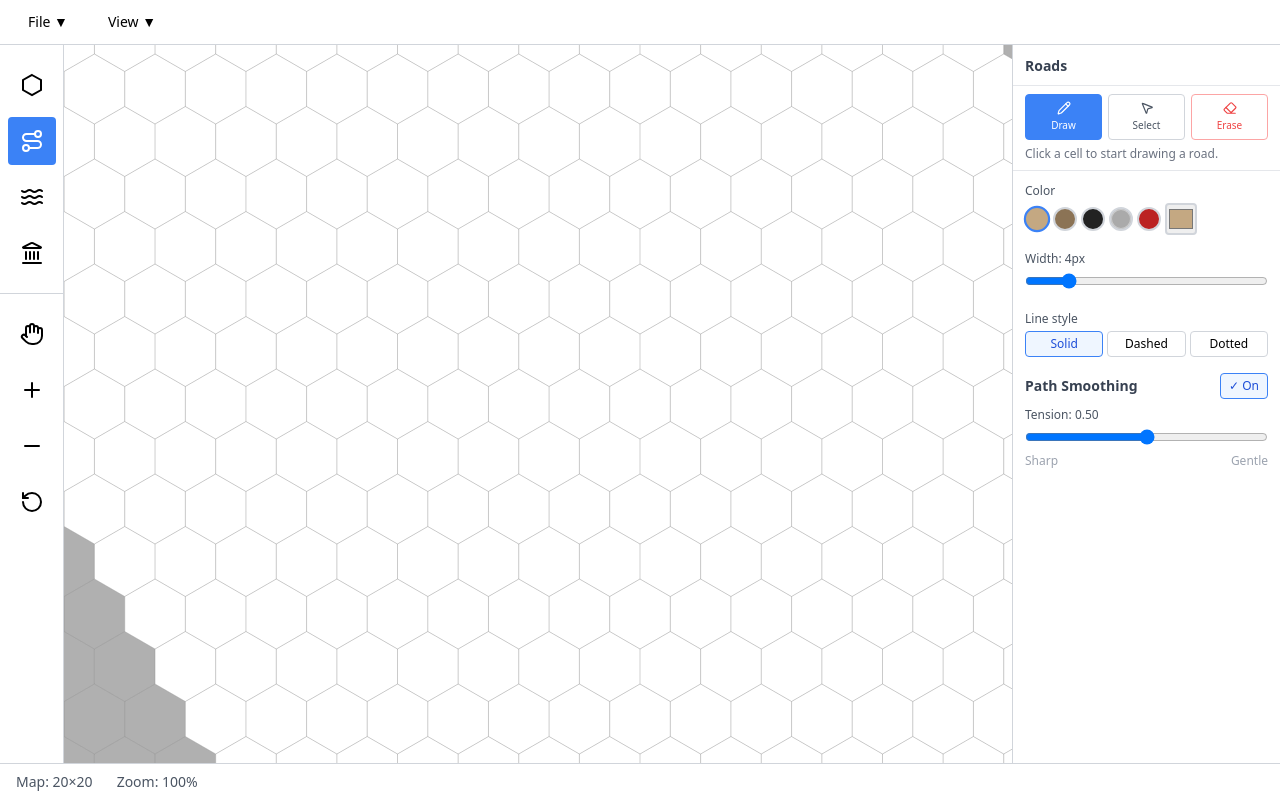
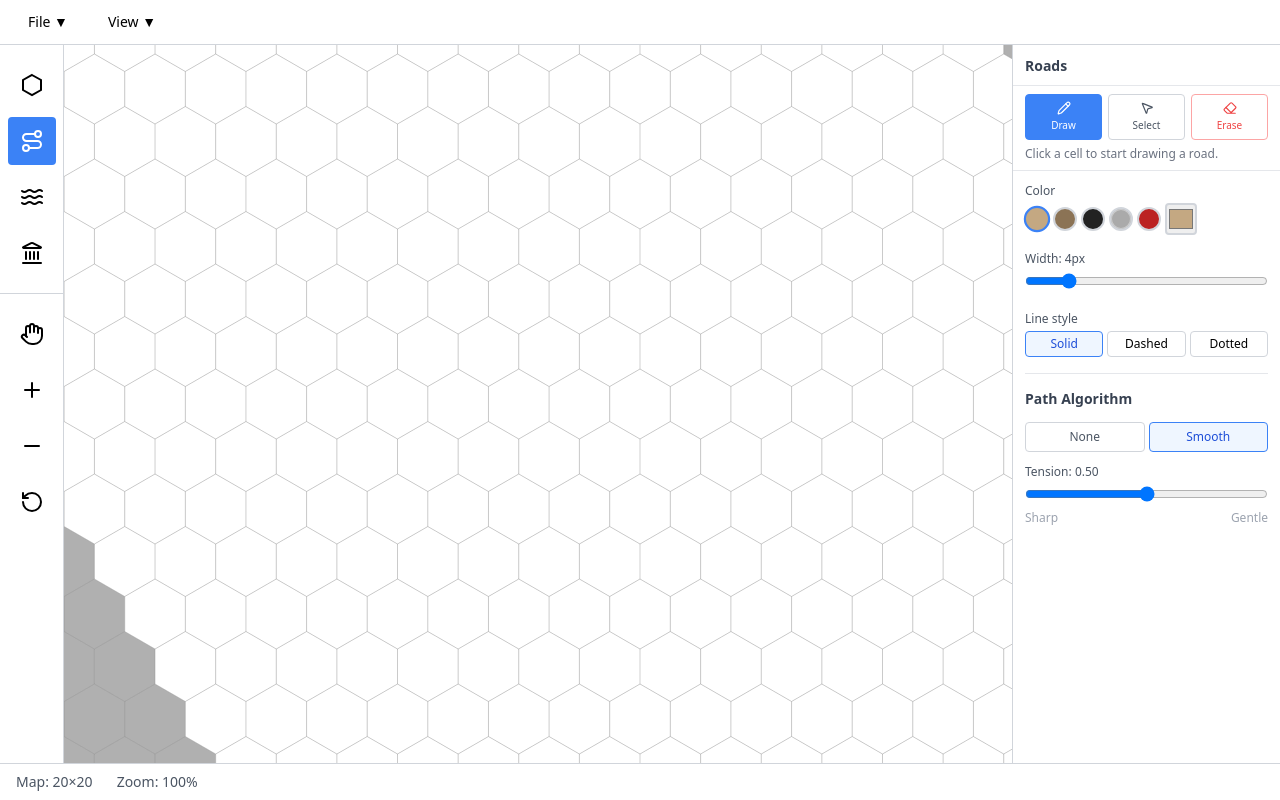
Before and after one commit to straylight77/hex-map-builder, a React (Vite) app: page / in a window 1280 px wide. Both pictures are taken after a click on the button 31 px from the left and 141 px from the top of the page. Built offline with nearby package versions, Linux system fonts and the light colour scheme.

Commit message:
Further cleanups in settings for Road and River.  Added 'none' option and consistent algorithm chooser for roads.

```diff
--- a/src/components/PathLibrary.jsx
+++ b/src/components/PathLibrary.jsx
@@ -13,6 +13,17 @@ const MODES = [
   { id: 'draw',   icon: <Pencil size={14} />,        label: 'Draw'   },
   { id: 'select', icon: <MousePointer2 size={14} />,  label: 'Select' },
   { id: 'erase',  icon: <Eraser size={14} />,         label: 'Erase'  },
+];
+
+const RIVER_ALGORITHMS = [
+  { id: 'none',    label: 'None'    },
+  { id: 'smooth',  label: 'Smooth'  },
+  { id: 'meander', label: 'Meander' },
+];
+
+const ROAD_ALGORITHMS = [
+  { id: 'none',   label: 'None'   },
+  { id: 'smooth', label: 'Smooth' },
 ];
 
 function modeHint(toolLabel, pathToolMode, isDrawingPath, activePath, hasSelection) {
@@ -54,12 +65,13 @@ export function PathLibrary({
   const editUpdater = pathToolMode === 'select' && hasSelection ? onUpdateSelectedStyle : onUpdateStyle;
 
   const meander   = editStyle?.meander;
-  const algorithm = editStyle?.algorithm ?? 'meander'; // 'smooth' | 'meander'
+  const algorithm = editStyle?.algorithm ?? (isRiver ? 'meander' : 'none');
 
-  const showAlgorithmControls = isRiver && (pathToolMode === 'draw' || (pathToolMode === 'select' && hasSelection));
+  const showStyleControls = pathToolMode === 'draw' || (pathToolMode === 'select' && hasSelection);
 
-  const swatches = isRiver ? RIVER_SWATCHES : ROAD_SWATCHES;
-  const hint     = modeHint(toolLabel, pathToolMode, isDrawingPath, activePath, hasSelection);
+  const algorithms = isRiver ? RIVER_ALGORITHMS : ROAD_ALGORITHMS;
+  const swatches   = isRiver ? RIVER_SWATCHES : ROAD_SWATCHES;
+  const hint       = modeHint(toolLabel, pathToolMode, isDrawingPath, activePath, hasSelection);
 
   return (
     <div className="absolute right-0 top-0 bottom-0 z-10" style={{ width: PANEL_WIDTH }}>
@@ -126,7 +138,7 @@ export function PathLibrary({
         {/* Body */}
         <div className="flex-1 overflow-y-auto p-3 space-y-4">
 
-          {editStyle && (pathToolMode === 'draw' || (pathToolMode === 'select' && hasSelection)) && (
+          {editStyle && showStyleControls && (
             <>
               {/* Color */}
               <SwatchColorPicker
@@ -171,16 +183,12 @@ export function PathLibrary({
                 </div>
               </div>
 
-              {/* Path Algorithm (rivers only) */}
-              {showAlgorithmControls && (
+              {/* Path Algorithm */}
               <div className="border-t border-gray-200 pt-3 space-y-3">
                 <span className="text-sm font-semibold text-gray-700">Path Algorithm</span>
 
                 <div className="flex gap-1 mt-1">
-                    {[
-                      { id: 'smooth',  label: 'Smooth'  },
-                      { id: 'meander', label: 'Meander' },
-                    ].map(({ id, label }) => (
+                  {algorithms.map(({ id, label }) => (
                     <button
                       key={id}
                       onClick={() => editUpdater({ algorithm: id })}
@@ -213,7 +221,7 @@ export function PathLibrary({
                   </div>
                 )}
 
-                  {/* Meander controls */}
+                {/* Meander controls (rivers only) */}
                 {algorithm === 'meander' && (
                   <div className="space-y-3">
                     <div>
@@ -263,42 +271,6 @@ export function PathLibrary({
                   </div>
                 )}
               </div>
-              )}
-
-              {/* Path Smoothing (roads only) */}
-              {!isRiver && (
-                <div>
-                  <div className="flex items-center justify-between mb-1">
-                    <label className="text-sm font-semibold text-gray-700">Path Smoothing</label>
-                    <button
-                      onClick={() => editUpdater({ spline: { enabled: !editStyle.spline?.enabled } })}
-                      className={`text-xs px-2 py-1 rounded border ${
-                        editStyle.spline?.enabled
-                          ? 'border-blue-500 bg-blue-50 text-blue-700'
-                          : 'border-gray-300 text-gray-500 hover:border-gray-400'
-                      }`}
-                    >
-                      {editStyle.spline?.enabled ? '✓ On' : 'Off'}
-                    </button>
-                  </div>
-                  {editStyle.spline?.enabled && (
-                    <div className="mt-2">
-                      <label className="block text-xs font-medium text-gray-600 mb-1">
-                        Tension: {(editStyle.spline.tension ?? 0.5).toFixed(2)}
-                      </label>
-                      <input
-                        type="range" min="0" max="1" step="0.05"
-                        value={editStyle.spline.tension ?? 0.5}
-                        onChange={e => editUpdater({ spline: { tension: parseFloat(e.target.value) } })}
-                        className="w-full"
-                      />
-                      <div className="flex justify-between text-xs text-gray-400 mt-0.5">
-                        <span>Sharp</span><span>Gentle</span>
-                      </div>
-                    </div>
-                  )}
-                </div>
-              )}
             </>
           )}
 
--- a/src/data/mapSchema.js
+++ b/src/data/mapSchema.js
@@ -21,15 +21,15 @@ export const DEFAULT_ROAD_STYLE = {
   width: 4,
   color: '#c4a882',   // matches ROAD_SWATCHES[0] in SwatchColorPicker.jsx
   dash: [],
+  algorithm: 'smooth', // 'none' | 'smooth'
   spline: { ...DEFAULT_SPLINE },
-  // Roads do not meander
 };
 
 export const DEFAULT_RIVER_STYLE = {
   width: 5,
   color: '#ADE1F9',   // matches RIVER_SWATCHES[0] (shallow water) in SwatchColorPicker.jsx
   dash: [],
-  algorithm: 'meander', // 'smooth' | 'meander'
+  algorithm: 'meander', // 'none' | 'smooth' | 'meander'
   spline: { ...DEFAULT_SPLINE, tension: 0.6 },
   meander: { ...DEFAULT_MEANDER },
 };
@@ -94,7 +94,17 @@ export function deserialiseMap(raw) {
     tilesEntries = [];
   }
 
-  // Migrate rivers that lack a meander field (saved before this feature)
+  // Migrate roads — add algorithm if missing (saved before this feature)
+  const roads = (raw.roads ?? []).map(r => ({
+    ...r,
+    style: {
+      ...DEFAULT_ROAD_STYLE,
+      ...r.style,
+      algorithm: r.style?.algorithm ?? 'smooth',
+    },
+  }));
+
+  // Migrate rivers — add algorithm if missing, ensure meander present
   const rivers = (raw.rivers ?? []).map(r => ({
     ...r,
     style: {
@@ -110,7 +120,7 @@ export function deserialiseMap(raw) {
     dimensions: raw.dimensions ?? { width: 20, height: 20 },
     tiles: new Map(tilesEntries),
     features: new Map(Array.isArray(raw.features) ? raw.features : []),
-    roads: raw.roads ?? [],
+    roads,
     rivers,
   };
 }
--- a/src/rendering/drawPath.js
+++ b/src/rendering/drawPath.js
@@ -27,10 +27,6 @@ function buildSplinePath(ctx, points, tension) {
 // Meander — midpoint displacement with pre-injected intermediate points
 // ---------------------------------------------------------------------------
 
-/**
- * Deterministic pseudo-random number in [-0.5, 0.5] seeded from two numbers.
- * Using the same seed for the same path always produces the same river shape.
- */
 function seededRand(a, b) {
   let s = Math.round(a * 1000) * 1664525 + Math.round(b * 1000) * 1013904223;
   s = (s ^ (s >>> 16)) & 0xffffffff;
@@ -39,9 +35,6 @@ function seededRand(a, b) {
   return ((s >>> 0) / 0xffffffff) - 0.5;
 }
 
-/**
- * Offset a point perpendicular to the direction AB by `amount` pixels.
- */
 function perp(a, b, amount) {
   const dx = b.x - a.x;
   const dy = b.y - a.y;
@@ -52,10 +45,6 @@ function perp(a, b, amount) {
   };
 }
 
-/**
- * Inject `count` evenly-spaced intermediate points between each pair of
- * pixel points.
- */
 function injectIntermediatePoints(pts, count) {
   if (count <= 0) return pts;
   const result = [];
@@ -74,9 +63,6 @@ function injectIntermediatePoints(pts, count) {
   return result;
 }
 
-/**
- * Recursively apply midpoint displacement to an array of pixel points.
- */
 function midpointDisplace(pts, amplitude, depth, level = 0) {
   if (depth === 0 || pts.length < 2) return pts;
 
@@ -99,12 +85,8 @@ function midpointDisplace(pts, amplitude, depth, level = 0) {
   return midpointDisplace(result, amplitude, depth - 1, level + 1);
 }
 
-/**
- * Apply meander to a pixel point array.
- */
 function applyMeander(pixels, meander) {
   if (!meander || pixels.length < 2) return pixels;
-
   const injected = injectIntermediatePoints(pixels, meander.points ?? 1);
   return midpointDisplace(injected, meander.amplitude ?? 0.70, meander.depth ?? 3);
 }
@@ -143,7 +125,7 @@ function darkenColor(hex, factor = 0.62) {
 // Stroke helper
 // ---------------------------------------------------------------------------
 
-function strokePath(ctx, pixels, spline, tension, width, color, dash, cap = 'square') {
+function strokePath(ctx, pixels, useSpline, tension, width, color, dash, cap = 'square') {
   ctx.strokeStyle = color;
   ctx.lineWidth = width;
   ctx.lineCap = cap;
@@ -151,7 +133,7 @@ function strokePath(ctx, pixels, spline, tension, width, color, dash, cap = 'squ
   ctx.setLineDash(Array.isArray(dash) ? dash : []);
 
   ctx.beginPath();
-  if (spline?.enabled && pixels.length > 2) {
+  if (useSpline && pixels.length > 2) {
     buildSplinePath(ctx, pixels, tension ?? 0.5);
   } else {
     ctx.moveTo(pixels[0].x, pixels[0].y);
@@ -163,11 +145,12 @@ function strokePath(ctx, pixels, spline, tension, width, color, dash, cap = 'squ
 /**
  * Draw a committed road or river path.
  *
- * Rivers choose their rendering based on `style.algorithm`:
- *   'smooth'  — Catmull-Rom spline only, no meander
- *   'meander' — midpoint displacement + spline on top (default)
+ * algorithm:
+ *   'none'    — straight lines between waypoints, no processing
+ *   'smooth'  — Catmull-Rom spline only
+ *   'meander' — midpoint displacement + spline (rivers only)
  *
- * Both passes (border + fill) share the same displaced points so they align exactly.
+ * Rivers get a darker border pass underneath the fill pass.
  *
  * @param {CanvasRenderingContext2D} ctx
  * @param {Array<{q:number, r:number}>} hexPath
@@ -179,39 +162,36 @@ export function drawPath(ctx, hexPath, style, hexSize) {
 
   let pixels = hexPath.map(({ q, r }) => hexToPixel(q, r, hexSize));
 
-  const isRiver = !!style.meander; // rivers always carry a meander object
-  const algorithm = style.algorithm ?? 'meander';
+  const isRiver   = !!style.meander; // rivers always carry a meander object
+  const algorithm = style.algorithm ?? (isRiver ? 'meander' : 'smooth');
 
-  // Apply meander only when it's a river AND the algorithm is 'meander'
-  if (isRiver && algorithm === 'meander') {
+  // Apply displacement for meander algorithm (rivers only)
+  if (algorithm === 'meander') {
     pixels = applyMeander(pixels, style.meander);
   }
 
-  // For smooth rivers, force spline on so they always curve nicely
-  const spline = isRiver && algorithm === 'smooth'
-    ? { enabled: true, tension: style.spline?.tension ?? 0.6 }
-    : style.spline;
+  // Spline is used for 'smooth' and 'meander'; straight lines for 'none'
+  const useSpline = algorithm === 'smooth' || algorithm === 'meander';
+  const tension   = style.spline?.tension ?? (isRiver ? 0.6 : 0.5);
 
   const { color, width, dash } = style;
-  const tension = spline?.tension ?? 0.5;
 
   ctx.save();
 
   if (isRiver) {
     // Border pass — darker colour, wider by 2px on each side
-    strokePath(ctx, pixels, spline, tension, width + 4, darkenColor(color, 0.58), dash);
+    strokePath(ctx, pixels, useSpline, tension, width + 4, darkenColor(color, 0.58), dash);
   }
 
   // Fill pass
-  strokePath(ctx, pixels, spline, tension, width, color, dash);
+  strokePath(ctx, pixels, useSpline, tension, width, color, dash);
 
   ctx.restore();
 }
 
 /**
  * Draw an in-progress (uncommitted) path preview.
- * Neither meander nor smoothing is applied — the user needs to see the clean
- * waypoint structure while still placing points.
+ * No algorithm processing is applied — show raw waypoint positions.
  *
  * @param {CanvasRenderingContext2D} ctx
  * @param {Array<{q:number, r:number}>} hexPath
@@ -231,15 +211,11 @@ export function drawPathPreview(ctx, hexPath, style, hexSize) {
   ctx.setLineDash([12, 8]);
 
   ctx.beginPath();
-  if (style.spline?.enabled && pixels.length > 2) {
-    buildSplinePath(ctx, pixels, style.spline.tension ?? 0.5);
-  } else {
-    ctx.moveTo(pixels[0].x, pixels[0].y);
-    for (let i = 1; i < pixels.length; i++) ctx.lineTo(pixels[i].x, pixels[i].y);
-  }
+  ctx.moveTo(pixels[0].x, pixels[0].y);
+  for (let i = 1; i < pixels.length; i++) ctx.lineTo(pixels[i].x, pixels[i].y);
   ctx.stroke();
 
-  // Waypoint dots — show clean hex-center positions so user can see structure
+  // Waypoint dots
   ctx.setLineDash([]);
   ctx.globalAlpha = 0.85;
   ctx.fillStyle = style.color;
```
Lines whose indentation alone changed are shown as unchanged.
